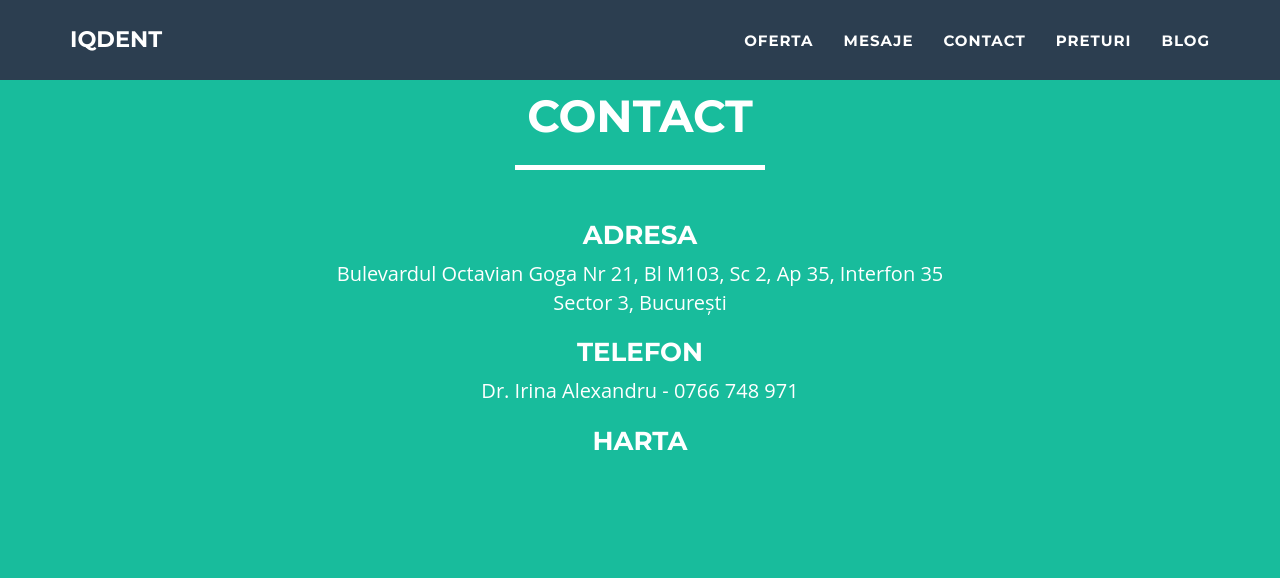
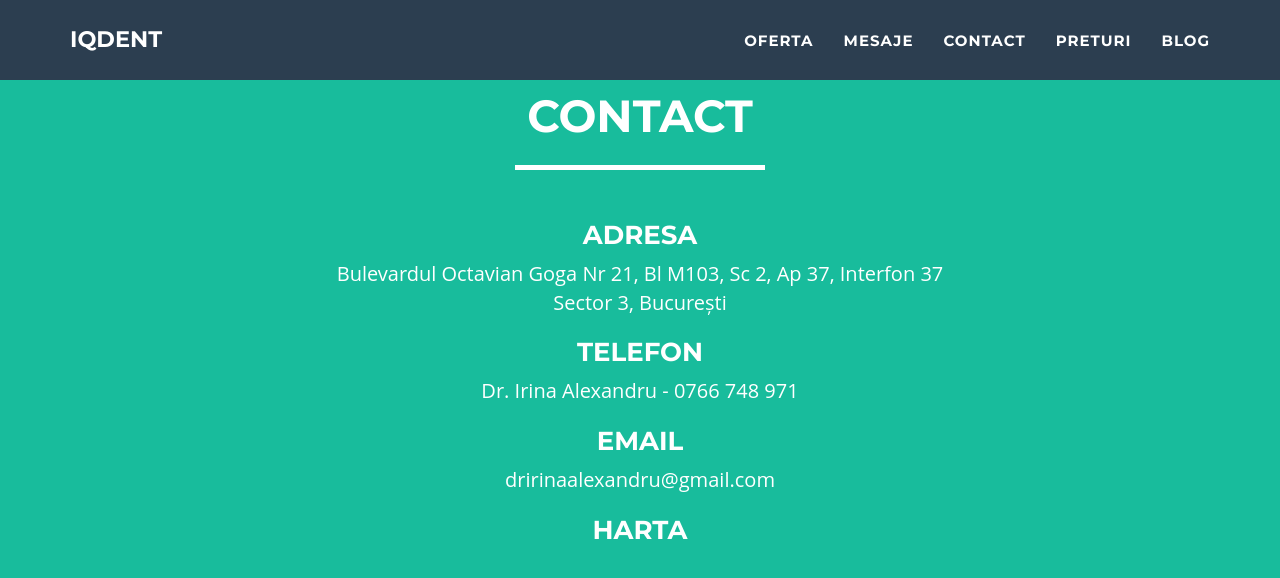
Before and after one commit to littledentgopo/offerdent, a Jekyll site: the page built from index.html, in a window 1280 px wide and 900 px high, scrolled down 3880 px. Shown: the top 578 px of the window. Built offline with Jekyll 4.4.1, drawn with Linux system fonts in a browser that asks for light colours; comment, search, counter and statistics services are not loaded.

Commit message:
Change address and email

```diff
--- a/_includes/section-contact.html
+++ b/_includes/section-contact.html
@@ -11,18 +11,14 @@
             <div class="row">
                 <div class="col-lg-12 text-center">
                         <h3>Adresa</h3>
-                        <p>Bulevardul Octavian Goga Nr 21, Bl M103, Sc 2, Ap 35, Interfon 35<br/>Sector 3, București</p>
+                        <p>Bulevardul Octavian Goga Nr 21, Bl M103, Sc 2, Ap 37, Interfon 37<br/>Sector 3, București</p>
                         <h3>Telefon</h3>
 
-                        {% if page.contact == 'one' %}
-                                <p>{{site.contact.one.name}} - {{site.contact.one.tel}}</p>
-                        {% elsif page.contact == 'two' %}
-                                <p>{{site.contact.two.name}} - {{site.contact.two.tel}}</p>
-                        {% else %}
-                                <p>{{site.contact.one.name}} - {{site.contact.one.tel}}</p>
-                                <p>{{site.contact.two.name}} - {{site.contact.two.tel}}</p>
-                        {% endif %}
+                        <p>{{site.contact.one.name}} - {{site.contact.one.tel}}</p>
 
+                        <h3>Email</h3>
+
+                        <p>{{site.contact.one.email}}</p>
 
                         <h3>Harta</h3>
                         <div id="map-canvas"></div>
```
